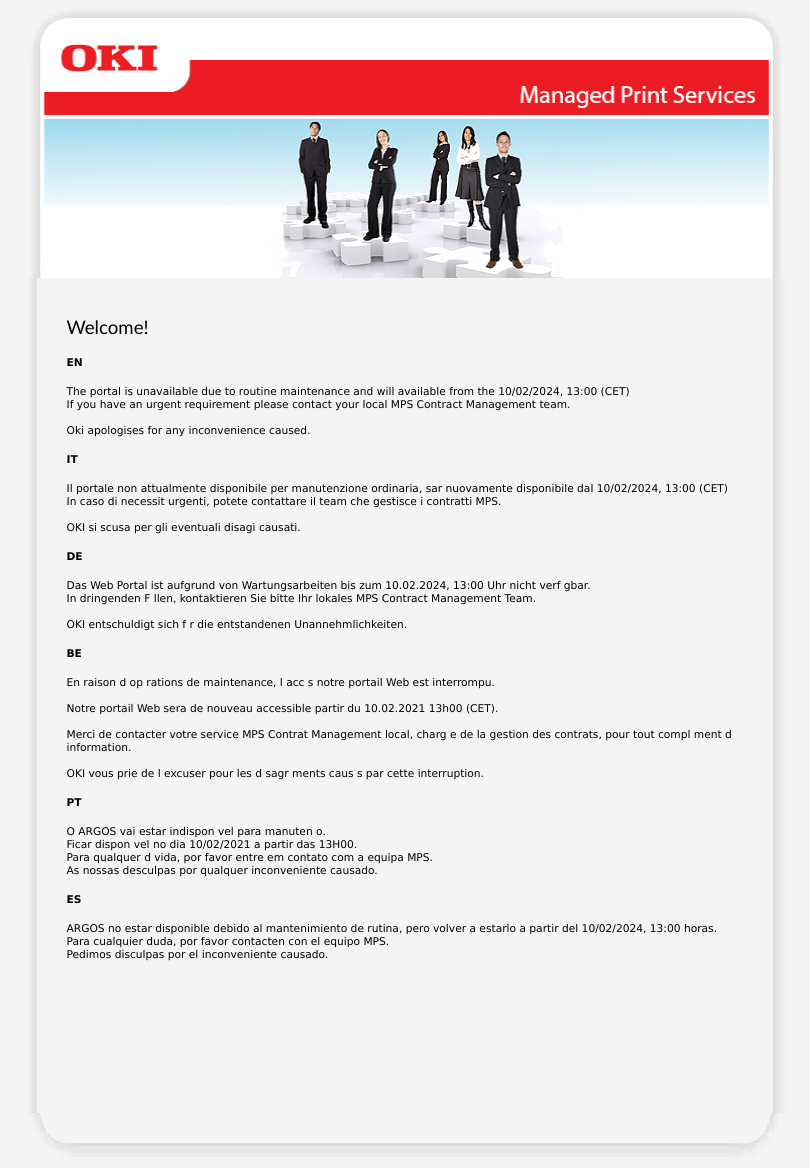
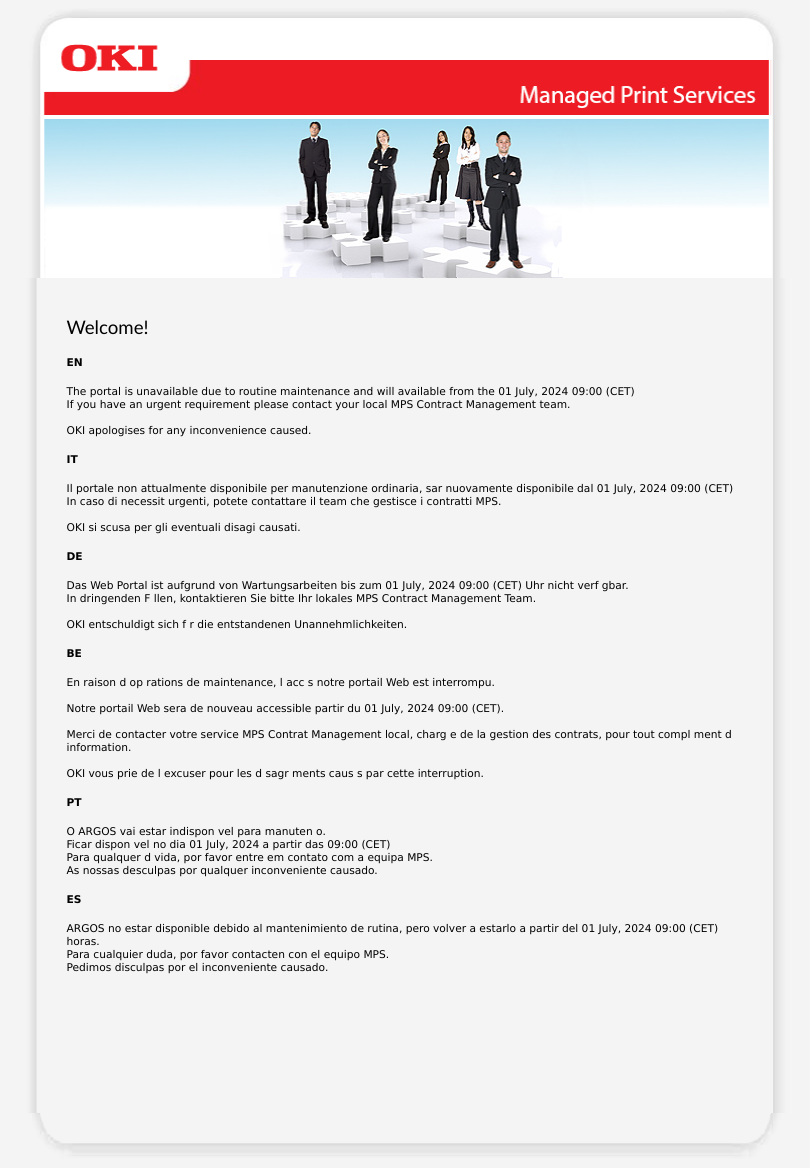
Before and after one commit to inderprakash7/webpage, a plain HTML site: page index.html in a window 1280 px wide. Shown: the whole page, without its empty margins (236-1046 px from the left). Drawn offline with Linux system fonts and the light colour scheme.

Commit message:
Update index.html

```diff
--- a/index.html
+++ b/index.html
@@ -22,8 +22,8 @@
 <title>OKI MPS Services</title>
 <!--[if gte mso 9]><xml>
  <o:DocumentProperties>
-  <o:Author>Shahid Beg - Admin</o:Author>
-  <o:LastAuthor>Shahid Beg - Admin</o:LastAuthor>
+  <o:Author>Inder Prakash</o:Author>
+  <o:LastAuthor>Inder Prakash</o:LastAuthor>
   <o:Revision>3</o:Revision>
   <o:TotalTime>5</o:TotalTime>
   <o:Created>2016-04-27T14:50:00Z</o:Created>
@@ -790,15 +790,15 @@
 
   <p class=heading>Welcome!</p>
   <p><span style='font-size:8.0pt;font-family:"Verdana","sans-serif"'><b>EN</b><o:p></o:p></span></p>
-  <p><span style='font-size:8.0pt;font-family:"Verdana","sans-serif"'>The portal is unavailable due to routine maintenance and will available from the 10/02/2024, 13:00 (CET) <br>
+  <p><span style='font-size:8.0pt;font-family:"Verdana","sans-serif"'>The portal is unavailable due to routine maintenance and will available from the 01 July, 2024 09:00 (CET) <br>
 If you have an urgent requirement please contact your local MPS Contract Management team.
   <br>
   <br>
-  Oki apologises for any inconvenience caused.
+  OKI apologises for any inconvenience caused.
   <o:p></o:p></span></p>
 
   <p><span style='font-size:8.0pt;font-family:"Verdana","sans-serif"'><b>IT</b><o:p></o:p></span></p>
-  <p><span style='font-size:8.0pt;font-family:"Verdana","sans-serif"'>Il portale non   attualmente disponibile per manutenzione ordinaria, sar  nuovamente disponibile dal 10/02/2024, 13:00 (CET) <br>
+  <p><span style='font-size:8.0pt;font-family:"Verdana","sans-serif"'>Il portale non   attualmente disponibile per manutenzione ordinaria, sar  nuovamente disponibile dal 01 July, 2024 09:00 (CET) <br>
 In caso di necessit  urgenti, potete contattare il team che gestisce i contratti MPS.
   <br>
   <br>
@@ -806,7 +806,7 @@
   <o:p></o:p></span></p>
 
   <p><span style='font-size:8.0pt;font-family:"Verdana","sans-serif"'><b>DE</b><o:p></o:p></span></p>
-  <p><span style='font-size:8.0pt;font-family:"Verdana","sans-serif"'>Das Web Portal ist aufgrund von Wartungsarbeiten bis zum  10.02.2024, 13:00 Uhr nicht verf gbar. <br>
+  <p><span style='font-size:8.0pt;font-family:"Verdana","sans-serif"'>Das Web Portal ist aufgrund von Wartungsarbeiten bis zum  01 July, 2024 09:00 (CET) Uhr nicht verf gbar. <br>
 In dringenden F llen, kontaktieren Sie bitte Ihr lokales MPS Contract Management Team.
   <br>
   <br>
@@ -815,7 +815,7 @@
 
   <p><span style='font-size:8.0pt;font-family:"Verdana","sans-serif"'><b>BE</b><o:p></o:p></span></p>
   <p><span style='font-size:8.0pt;font-family:"Verdana","sans-serif"'>En raison d op rations de maintenance, l acc s   notre portail Web est interrompu. <br><br>
-  Notre portail Web sera de nouveau accessible   partir du 10.02.2021   13h00 (CET). <br><br>
+  Notre portail Web sera de nouveau accessible   partir du 01 July, 2024 09:00 (CET). <br><br>
   Merci de  contacter votre service MPS Contrat Management local, charg e de la gestion des contrats, pour  tout compl ment d information.
   <br> <br>
   OKI vous prie de l excuser pour les  d sagr ments caus s par cette interruption.
@@ -823,13 +823,13 @@
 
    <p><span style='font-size:8.0pt;font-family:"Verdana","sans-serif"'><b>PT</b><o:p></o:p></span></p>
   <p><span style='font-size:8.0pt;font-family:"Verdana","sans-serif"'>O ARGOS vai estar indispon vel para manuten  o. <br>
-  Ficar  dispon vel no dia 10/02/2021 a partir das 13H00. <br>
+  Ficar  dispon vel no dia 01 July, 2024 a partir das 09:00 (CET) <br>
   Para qualquer d vida, por favor entre em contato com a equipa MPS. <br>
   As nossas desculpas por qualquer inconveniente causado.
    <o:p></o:p></span></p>
 
    <p><span style='font-size:8.0pt;font-family:"Verdana","sans-serif"'><b>ES</b><o:p></o:p></span></p>
-  <p><span style='font-size:8.0pt;font-family:"Verdana","sans-serif"'>ARGOS no estar  disponible debido al mantenimiento de rutina, pero volver  a estarlo a partir del 10/02/2024, 13:00 horas. <br>
+  <p><span style='font-size:8.0pt;font-family:"Verdana","sans-serif"'>ARGOS no estar  disponible debido al mantenimiento de rutina, pero volver  a estarlo a partir del 01 July, 2024 09:00 (CET) horas. <br>
   Para cualquier duda, por favor contacten con el equipo MPS. <br>
   Pedimos disculpas por el inconveniente causado.
    <o:p></o:p></span></p>
```
